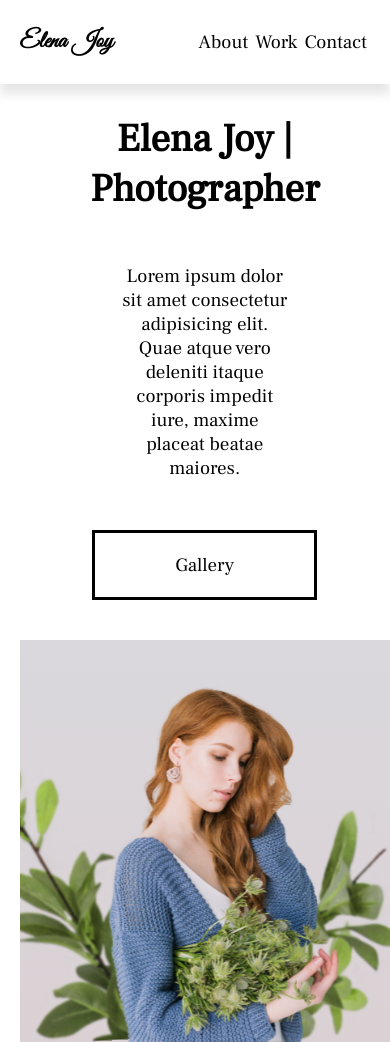
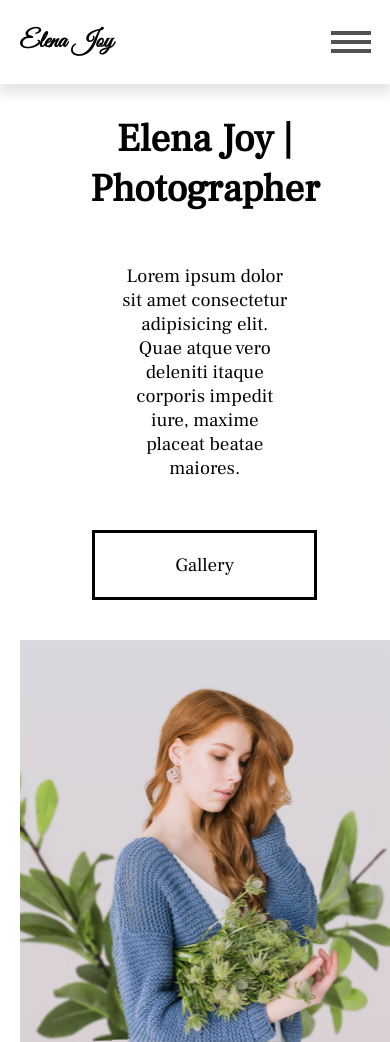
Before and after one commit to parsfront/web-project-2, a plain HTML site: page index.html in a window 390 px wide. Drawn offline with Linux system fonts and the light colour scheme.

Commit message:
adding burger menu

```diff
--- a/css/style.css
+++ b/css/style.css
@@ -199,3 +199,74 @@ nav {
         transform: rotateZ(0deg);
     }
 }
+
+.burger,
+.menu-check {
+    display: none;
+}
+
+@media screen and (max-width:842px) {
+    .burger {
+        position: relative;
+        display: block;
+    }
+
+    .burger span {
+        padding: 0.2rem 2rem;
+        background: var(--gray-text);
+        margin: 0.5rem 0rem;
+        display: block;
+        transition: all 0.8s ease;
+    }
+
+    .nav-links a {
+        color: white;
+        font-size: var(--header3);
+        text-decoration: underline;
+    }
+
+    .nav-links {
+        background: var(--background-color);
+        width: 100%;
+        height: 100%;
+        position: fixed;
+        top: 0;
+        left: 100%;
+        flex-direction: column;
+        align-items: center;
+        transition: transform 0.8s ease;
+    }
+
+    .menu-check {
+        position: absolute;
+        top: 50%;
+        right: 5%;
+        transform: translate(5%, -50%);
+        width: 5rem;
+        height: 5rem;
+        cursor: pointer;
+        opacity: 0;
+        z-index: 100;
+        display: block;
+    }
+
+    .menu-check:checked+.nav-links {
+        transform: translateX(-100%);
+    }
+
+    .menu-check:checked~.burger span {
+        background: white;
+    }
+
+    .menu-check:checked~.burger span:nth-child(1) {
+        transform: rotateZ(45deg) translateY(300%);
+    }
+
+    .menu-check:checked~.burger span:nth-child(2) {
+        opacity: 0;
+    }
+
+    .menu-check:checked~.burger span:nth-child(3) {
+        transform: rotateZ(-45deg) translateY(-300%);
+    }
+}
--- a/index.html
+++ b/index.html
@@ -16,11 +16,17 @@
     <header class="main-head">
         <nav>
             <h1 id="logo">Elena Joy</h1>
+            <input type="checkbox" class="menu-check">
             <ul class="nav-links">
                 <li><a href="#about">About</a></li>
                 <li><a href="#work">Work</a></li>
                 <li><a href="#contact">Contact</a></li>
             </ul>
+            <div class="burger">
+                <span></span>
+                <span></span>
+                <span></span>
+            </div>
         </nav>
     </header>
     <main>
```
